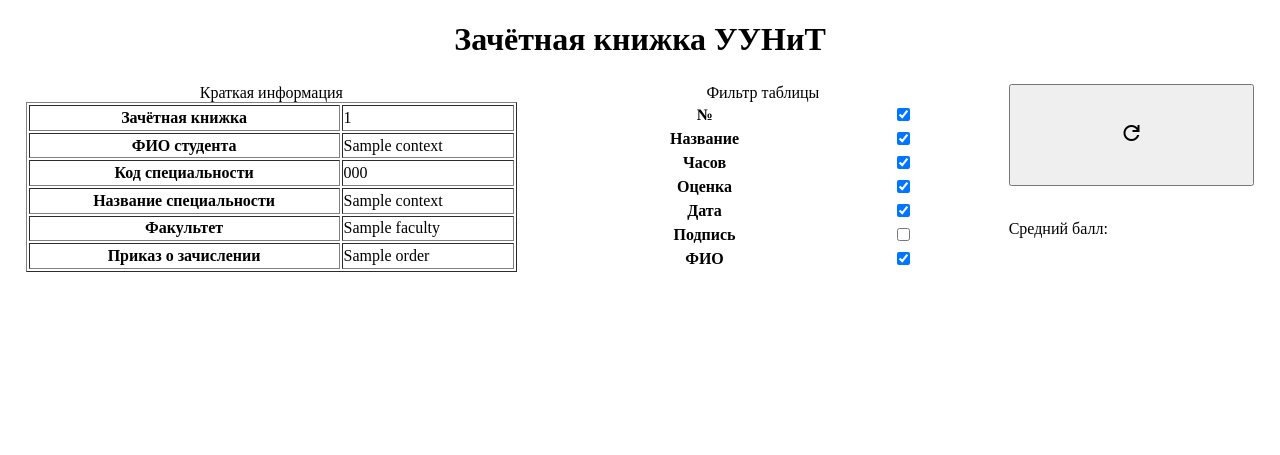
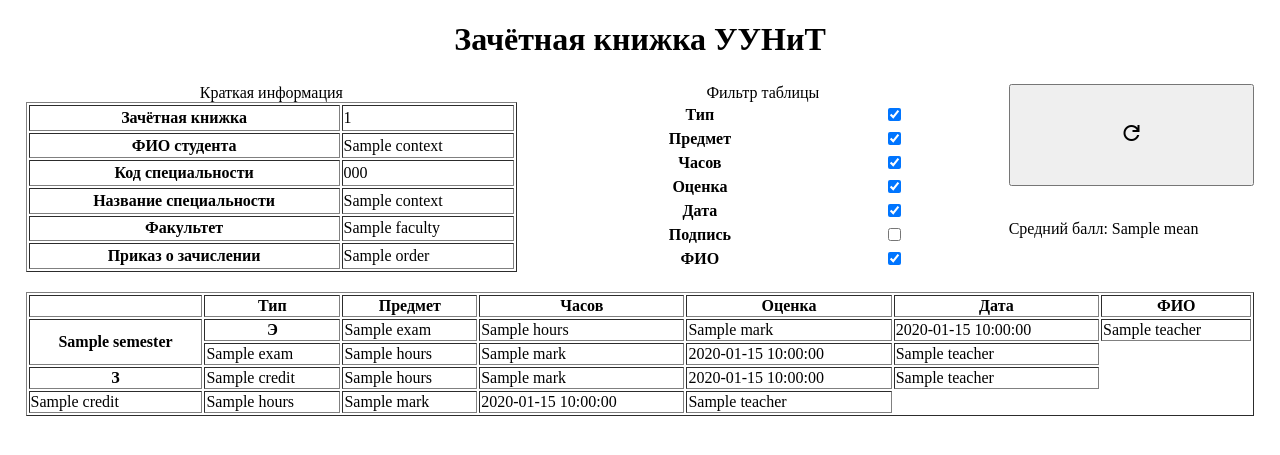
Before and after one commit to ArthurDavletov/marks_checker, a Flask app: template modules/templates/index.html in a window 1280 px wide. Shown: the part 42-497 px from the top of the page. Run offline with Flask 3, Linux system fonts and the light colour scheme; the template is opened without the code that fills it: most values are stand-ins (such as "Sample title", 1, 10 or a date in 2020); parts of the project's set-up code (start-up, migrations or seed data) failed here and were passed over.

Commit message:
Добавлена таблица с оценками

```diff
--- a/modules/static/css/index.css
+++ b/modules/static/css/index.css
@@ -4,6 +4,10 @@
     grid-template-columns: auto 40px;
     grid-template-rows: 40px;
     grid-template-areas: "empty logout";
+}
+
+h1 {
+    text-align: center;
 }
 
 button.nav-button {
@@ -14,6 +18,11 @@
 
 table#indo {
     grid-area: info;
+}
+
+div.main-body {
+    display: grid;
+    row-gap: 20px;
 }
 
 table#filters {
@@ -44,7 +53,6 @@
 
 div.before-marks {
     display: grid;
-    /* grid-template-columns: ; */
     grid-template-areas: "info filters right";
     grid-template-columns: 2fr 2fr 1fr;
 }
--- a/modules/static/js/index.js
+++ b/modules/static/js/index.js
@@ -1,3 +1,5 @@
+"use strict";
+
 function deleteAllCookies() {
     document.cookie.split(';').forEach(cookie => {
         const eqPos = cookie.indexOf('=');
@@ -6,9 +8,26 @@
     });
 }
 
-button = document.getElementById("logout-button");
+let button = document.getElementById("logout-button");
 
 button.addEventListener("click", () => {
     deleteAllCookies();
     window.location.replace("/");
 });
+
+let reload_button = document.getElementById("reload-button");
+
+reload_button.addEventListener("click", () => {
+    window.location.reload();
+});
+
+let buttons = document.getElementsByClassName("filters")
+
+for (let input_button of buttons) {
+    input_button.onchange = () => {
+        let cells = document.getElementsByClassName(input_button.name);
+        for (let cell of cells) {
+            cell.toggleAttribute("hidden");
+        }
+    };
+}
--- a/modules/templates/index.html
+++ b/modules/templates/index.html
@@ -14,10 +14,10 @@
     <nav>
         <button class="nav-button" id="logout-button"><span class="material-symbols-outlined">logout</span></button>
     </nav>
-    <h1 align="center">Зачётная книжка УУНиТ</h1>
+    <h1>Зачётная книжка УУНиТ</h1>
     <div class="main-body">
         <div class="before-marks">
-            <table id="info" border="1px">
+            <table border="1px" id="info">
                 <caption>Краткая информация</caption>
                 <tbody>
                     <tr>
@@ -50,42 +50,108 @@
                     <caption>Фильтр таблицы</caption>
                 <tbody>
                     <tr>
-                        <th>№</th>
-                        <td><input type="checkbox" checked></td>
+                        <th>Тип</th>
+                        <td><input class="filters" name="type" type="checkbox" checked></td>
                     </tr>
                     <tr>
-                        <th>Название</th>
-                        <td><input type="checkbox" checked></td>
+                        <th>Предмет</th>
+                        <td><input class="filters" name="subject" type="checkbox" checked></td>
                     </tr>
                     <tr>
                         <th>Часов</th>
-                        <td><input type="checkbox" checked></td>
+                        <td><input class="filters" name="hours" type="checkbox" checked></td>
                     </tr>
                     <tr>
                         <th>Оценка</th>
-                        <td><input type="checkbox" checked></td>
+                        <td><input class="filters" name="mark" type="checkbox" checked></td>
                     </tr>
                     <tr>
                         <th>Дата</th>
-                        <td><input type="checkbox" checked></td>
+                        <td><input class="filters" name="date" type="checkbox" checked></td>
                     </tr>
                     <tr>
                         <th>Подпись</th>
-                        <td><input type="checkbox"></td>
+                        <td><input class="filters" name="signature" type="checkbox"></td>
                     </tr>
                     <tr>
                         <th>ФИО</th>
-                        <td><input type="checkbox" checked></td>
+                        <td><input class="filters" name="teacher" type="checkbox" checked></td>
                     </tr>
                 </tbody>
             </table>
             <span id="right-side">
                 <button id="reload-button"><span class="material-symbols-outlined">refresh</span></button>
                 <span class="mean-mark">
-                    Средний балл: <span id="mean-mark"></span>
+                    Средний балл: <span id="mean-mark">{{ context["mean"] }}</span>
                 </span>
             </span>
         </div>
+        <table border="1px" class = "marks-table">
+            <thead>
+                <tr>
+                    <th></th>
+                    <th class="type">Тип</th>
+                    <th class="subject">Предмет</th>
+                    <th class="hours">Часов</th>
+                    <th class="mark">Оценка</th>
+                    <th class="date">Дата</th>
+                    <th class="signature" hidden>Подпись</th>
+                    <th class="teacher">ФИО</th>
+                </tr>
+            </thead>
+            <tbody>
+                {% for semester in context["semesters"] %}
+                    {% for exam in context["semesters"][semester]["exams"][:1] %}
+                    <tr>
+                        <th rowspan="{{ context['semesters'][semester]['exams']|length +
+                                        context['semesters'][semester]['credits']|length }}">
+                            <div class = "semester-name">
+                                {{ semester }}
+                            </div>
+                        </th>
+                        <th class="type" rowspan="{{ context['semesters'][semester]['exams']|length }}">Э</th>
+                        <td class="subject">{{ exam["name"] }}</td>
+                        <td class="hours">{{ exam["hours"] }}</td>
+                        <td class="mark">{{ exam["mark"] }}</td>
+                        <td class="date">{{ exam["date"] }}</td>
+                        <td class="signature" hidden>{{ exam["signature"] }}</td>
+                        <td class="teacher">{{ exam["teacher"] }}</td>
+                    </tr>
+                    {% endfor %}
+                    {% for exam in context["semesters"][semester]["exams"][1:] %}
+                        <tr>
+                            <td class="subject">{{ exam["name"] }}</td>
+                            <td class="hours">{{ exam["hours"] }}</td>
+                            <td class="mark">{{ exam["mark"] }}</td>
+                            <td class="date">{{ exam["date"] }}</td>
+                            <td class="signature" hidden>{{ exam["signature"] }}</td>
+                            <td class="teacher">{{ exam["teacher"] }}</td>
+                        </tr>
+                    {% endfor %}
+                    {% for credit in context["semesters"][semester]["credits"][:1] %}
+                    <tr>
+                        <th class="type" rowspan="{{ context['semesters'][semester]['credits']|length }}">З</th>
+                        <td class="subject">{{ credit["name"] }}</td>
+                        <td class="hours">{{ credit["hours"] }}</td>
+                        <td class="mark">{{ credit["mark"] }}</td>
+                        <td class="date">{{ credit["date"] }}</td>
+                        <td class="signature" hidden>{{ credit["signature"] }}</td>
+                        <td class="teacher">{{ credit["teacher"] }}</td>
+                    </tr>
+                    {% endfor %}
+                    {% for credit in context["semesters"][semester]["credits"][1:] %}
+                        <tr>
+                            <td class="subject">{{ credit["name"] }}</td>
+                            <td class="hours">{{ credit["hours"] }}</td>
+                            <td class="mark">{{ credit["mark"] }}</td>
+                            <td class="date">{{ credit["date"] }}</td>
+                            <td class="signature" hidden>{{ credit["signature"] }}</td>
+                            <td class="teacher">{{ credit["teacher"] }}</td>
+                        </tr>
+                    {% endfor %}
+                {% endfor %}
+            </tbody>
+        </table>
     </div>
     <script src="{{ url_for('static', filename='js/index.js') }}"></script>
 </body>
```
